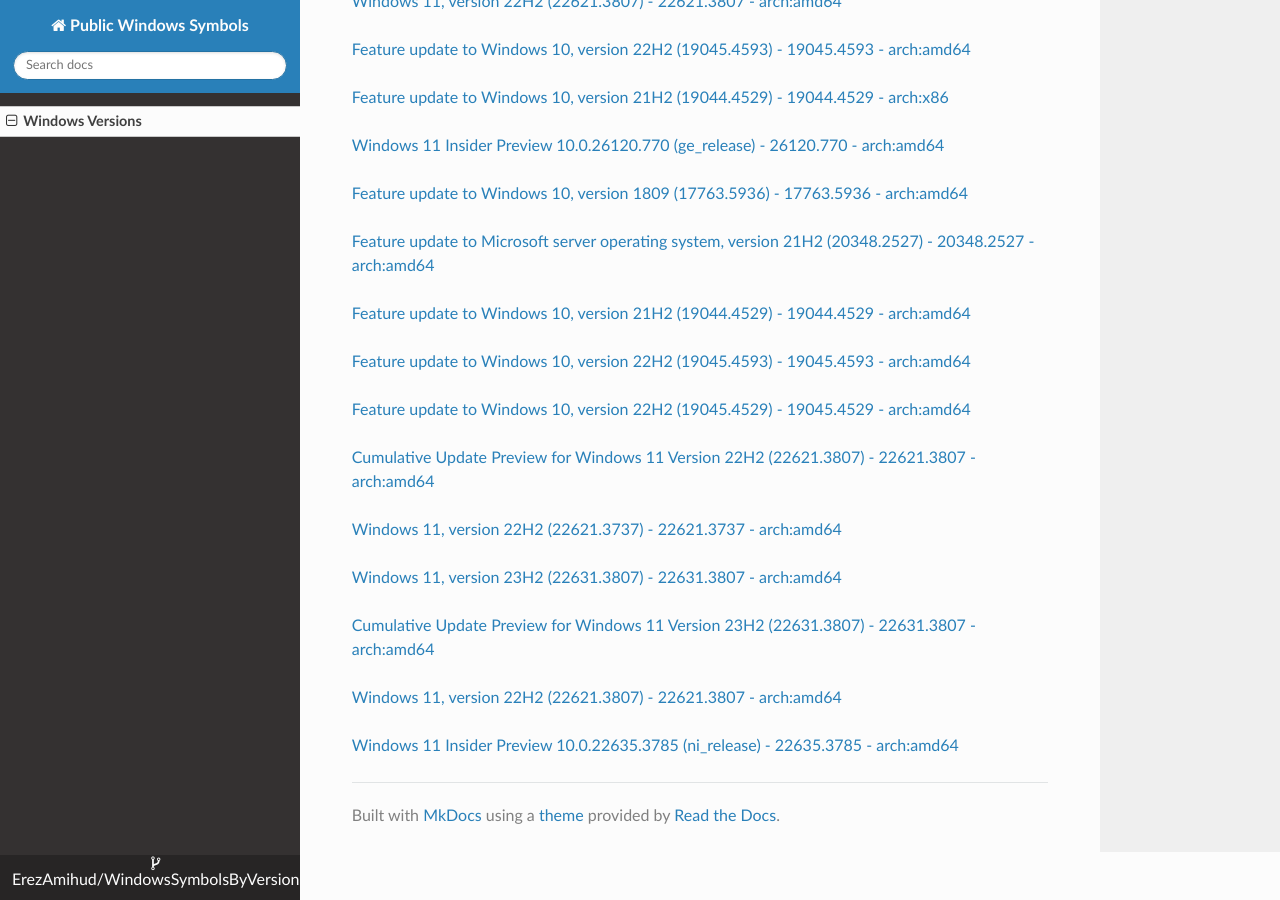
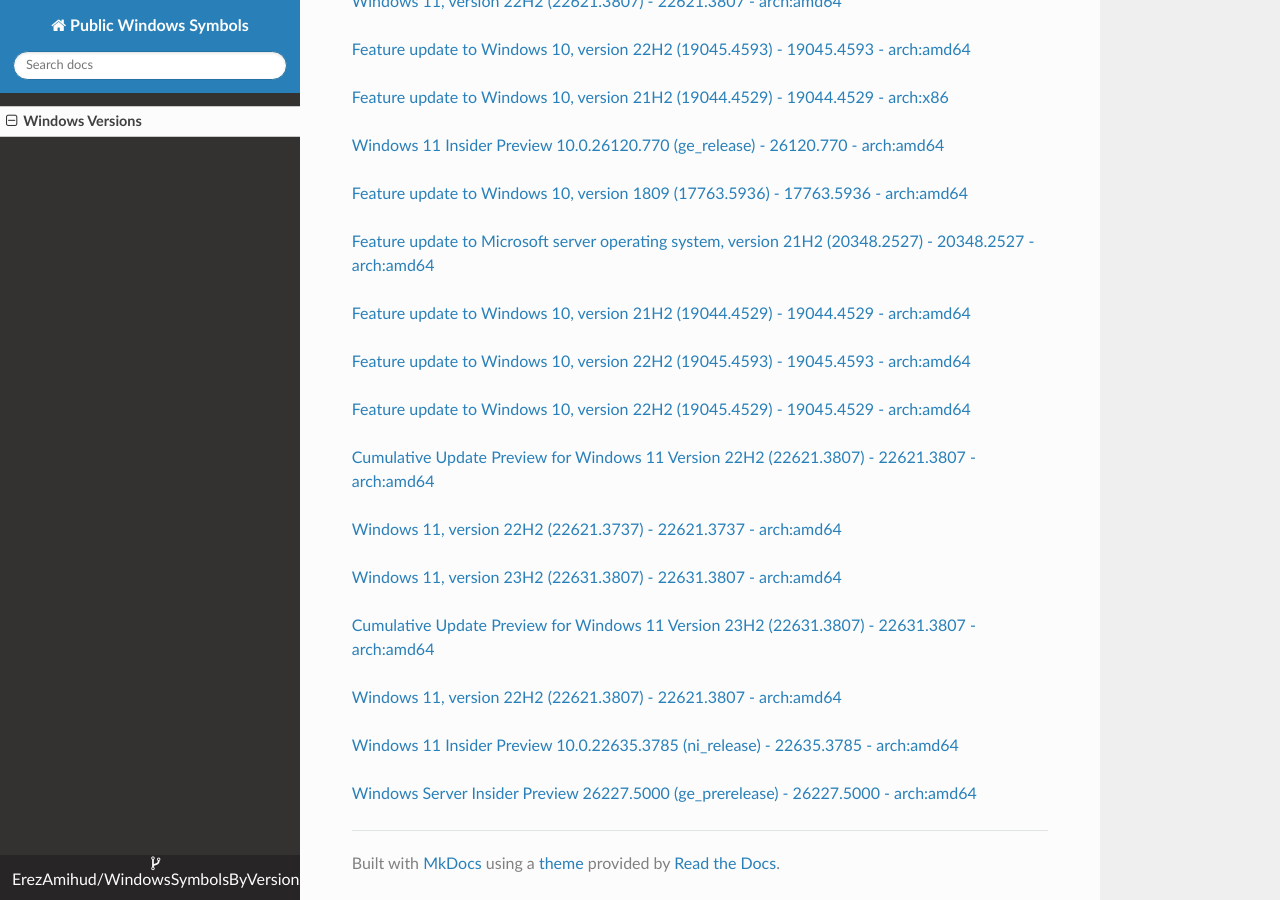
Before and after one commit to ErezAmihud/WindowsSymbolsByVersion, an MkDocs documentation site: the page built from docs/index.md, in a window 1280 px wide and 900 px high, scrolled down 12773 px. Built offline with MkDocs 1.6.1, drawn with Linux system fonts in a browser that asks for light colours; nearby versions of some CDN libraries.

Commit message:
Automated commit, add manifest for 7c427289-259b-4d18-9450-e17c3de63bc9

```diff
--- a/docs/index.md
+++ b/docs/index.md
@@ -670,3 +670,6 @@
 
 
 [Windows 11 Insider Preview 10.0.22635.3785 (ni_release) - 22635.3785 - arch:amd64](https://github.com/ErezAmihud/WindowsSymbolsByVersion/blob/main/manifests/d6ec4b61-9dfd-441e-bb16-8e3cd7cee482.manifest)
+
+
+[Windows Server Insider Preview 26227.5000 (ge_prerelease) - 26227.5000 - arch:amd64](https://github.com/ErezAmihud/WindowsSymbolsByVersion/blob/main/manifests/7c427289-259b-4d18-9450-e17c3de63bc9.manifest)
```
Also changed, not shown: process_builds.json (+1 -1 lines), 1 other file.
